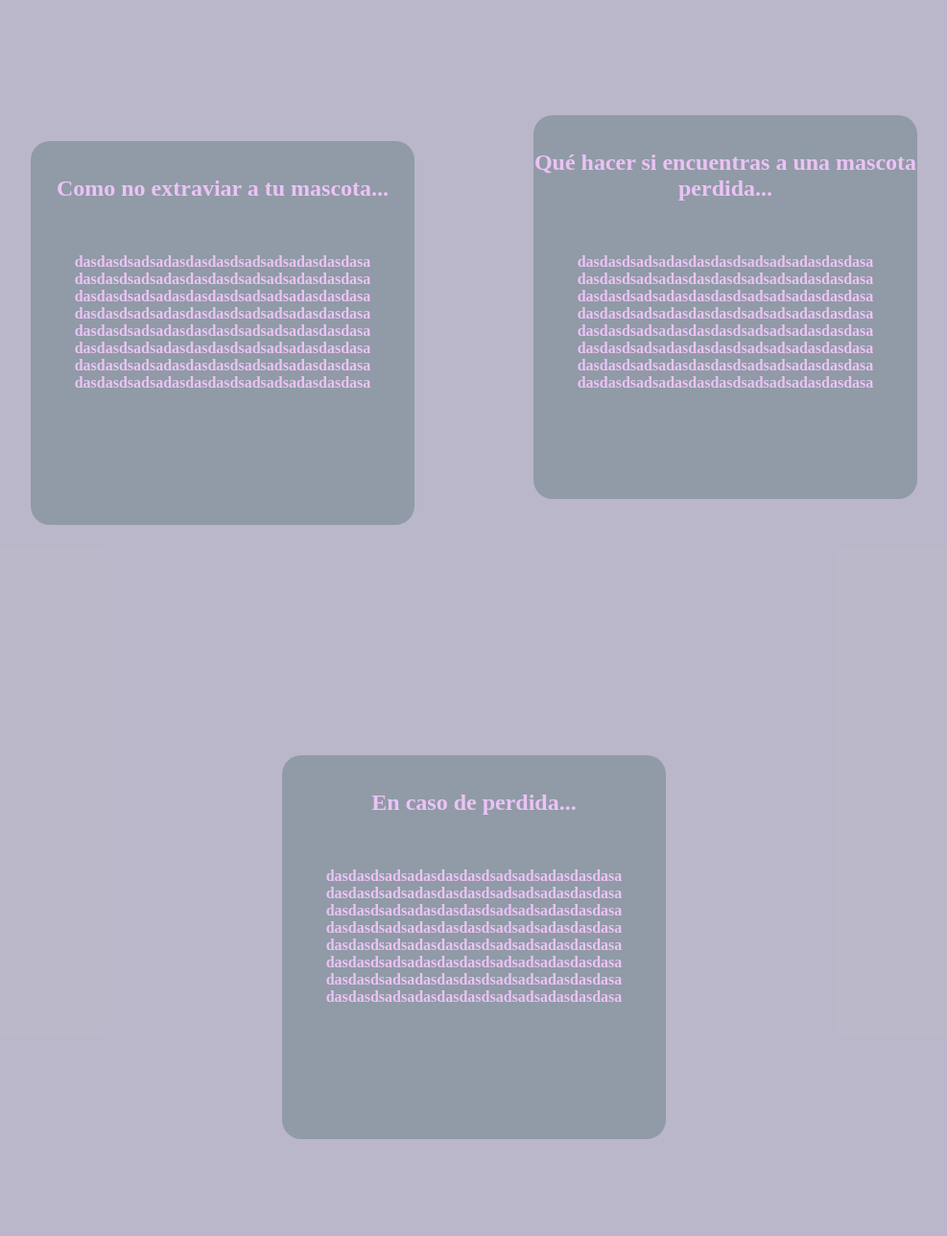
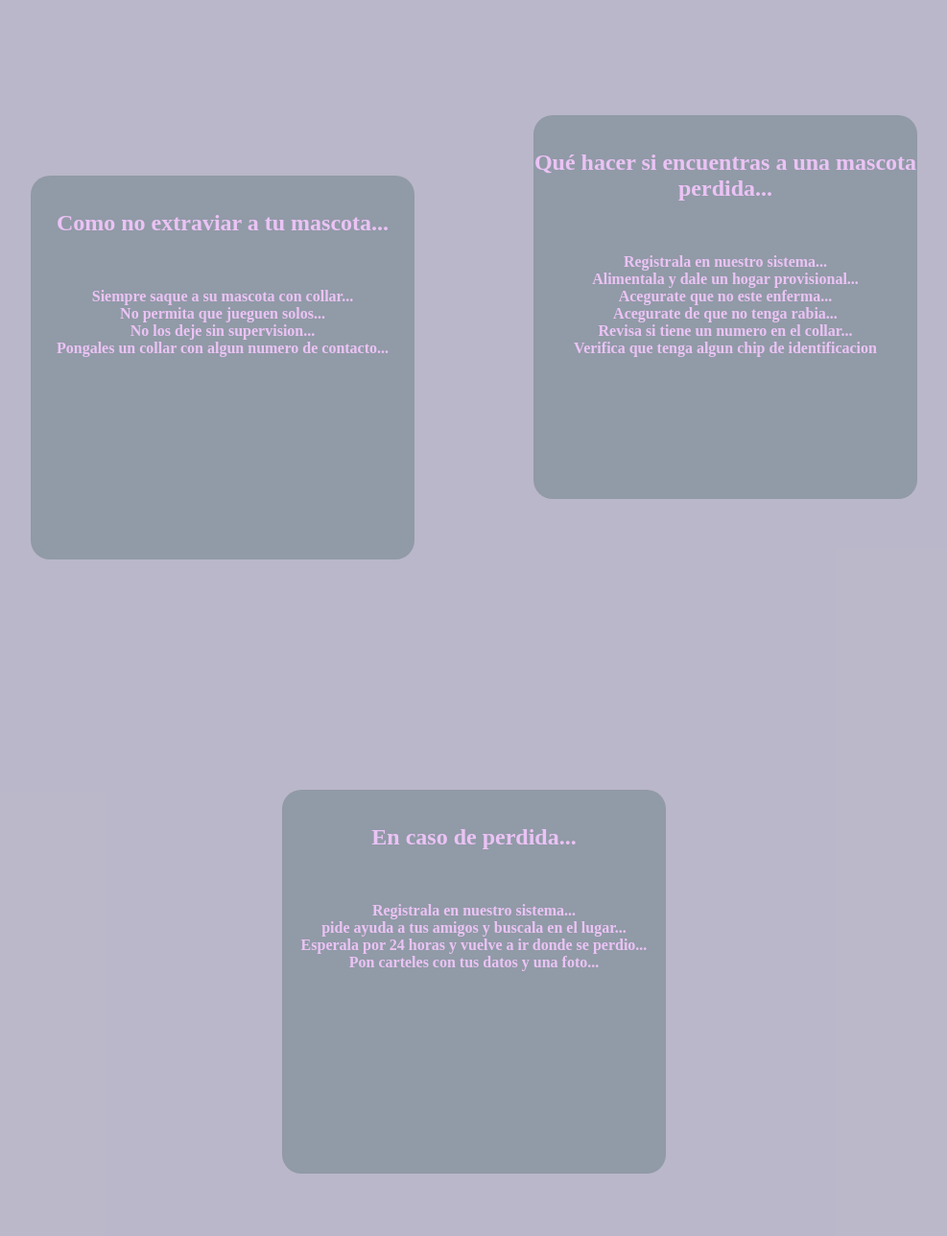
Before and after one commit to IvanGuerr/PROYECTO-PSP, a PHP site: page / in a window 1280 px wide. Shown: the part 700-1988 px from the top of the page at 96% size, without its empty margins (146-1133 px from the left). Run offline with PHP 8.4, Linux system fonts and the light colour scheme.

Commit message:
Algunos detalles adicionales

```diff
--- a/index.php
+++ b/index.php
@@ -45,36 +45,26 @@ echo "<!DOCTYPE html>
     <section>
         <div class='sec'><br><br>
             <h1>Como no extraviar a tu mascota...</h1><br><br><br>
-            <p>dasdasdsadsadasdasdasdsadsadsadasdasdasa</p>
-            <p>dasdasdsadsadasdasdasdsadsadsadasdasdasa</p>
-            <p>dasdasdsadsadasdasdasdsadsadsadasdasdasa</p>
-            <p>dasdasdsadsadasdasdasdsadsadsadasdasdasa</p>
-            <p>dasdasdsadsadasdasdasdsadsadsadasdasdasa</p>
-            <p>dasdasdsadsadasdasdasdsadsadsadasdasdasa</p>
-            <p>dasdasdsadsadasdasdasdsadsadsadasdasdasa</p>
-            <p>dasdasdsadsadasdasdasdsadsadsadasdasdasa</p>
+            <p>Siempre saque a su mascota con collar...</p>
+            <p>No permita que jueguen solos...</p>
+            <p>No los deje sin supervision...</p>
+            <p>Pongales un collar con algun numero de contacto...</p>
         </div>
         <div class='sec'><br><br>
             <h1>Qué hacer si encuentras a una mascota perdida...</h1><br><br><br>
-            <p>dasdasdsadsadasdasdasdsadsadsadasdasdasa</p>
-            <p>dasdasdsadsadasdasdasdsadsadsadasdasdasa</p>
-            <p>dasdasdsadsadasdasdasdsadsadsadasdasdasa</p>
-            <p>dasdasdsadsadasdasdasdsadsadsadasdasdasa</p>
-            <p>dasdasdsadsadasdasdasdsadsadsadasdasdasa</p>
-            <p>dasdasdsadsadasdasdasdsadsadsadasdasdasa</p>
-            <p>dasdasdsadsadasdasdasdsadsadsadasdasdasa</p>
-            <p>dasdasdsadsadasdasdasdsadsadsadasdasdasa</p>
+            <p>Registrala en nuestro sistema...</p>
+            <p>Alimentala y dale un hogar provisional...</p>
+            <p>Acegurate que no este enferma...</p>
+            <p>Acegurate de que no tenga rabia...</p>
+            <p>Revisa si tiene un numero en el collar...</p>
+            <p>Verifica que tenga algun chip de identificacion</p>
         </div>
         <div class='sec'><br><br>
             <h1>En caso de perdida...</h1><br><br><br>
-            <p>dasdasdsadsadasdasdasdsadsadsadasdasdasa</p>
-            <p>dasdasdsadsadasdasdasdsadsadsadasdasdasa</p>
-            <p>dasdasdsadsadasdasdasdsadsadsadasdasdasa</p>
-            <p>dasdasdsadsadasdasdasdsadsadsadasdasdasa</p>
-            <p>dasdasdsadsadasdasdasdsadsadsadasdasdasa</p>
-            <p>dasdasdsadsadasdasdasdsadsadsadasdasdasa</p>
-            <p>dasdasdsadsadasdasdasdsadsadsadasdasdasa</p>
-            <p>dasdasdsadsadasdasdasdsadsadsadasdasdasa</p>
+            <p>Registrala en nuestro sistema...</p>
+            <p>pide ayuda a tus amigos y buscala en el lugar...</p>
+            <p>Esperala por 24 horas y vuelve a ir donde se perdio...</p>
+            <p>Pon carteles con tus datos y una foto...</p>
         </div>
     </section>
     <footer>
```
Also changed, not shown: PG02.php (+8 -8 lines).
